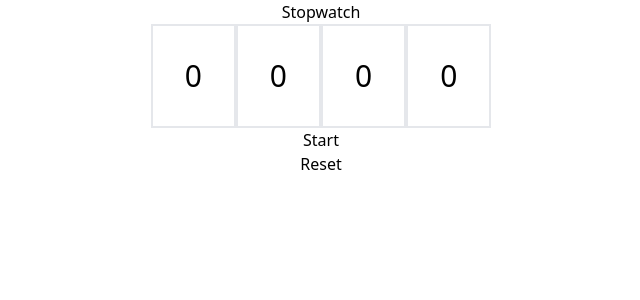
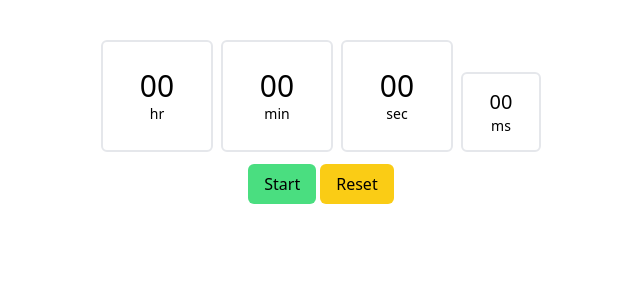
Before and after one commit to Shopify/eng-intern-assessment-react, a React app: page / in a window 1280 px wide. Shown: the top 300 px of the page, without its empty margins (319-959 px from the left). Built offline with nearby package versions, Linux system fonts and the light colour scheme.

Commit message:
Added basic styling to stopwatch and lap display

```diff
--- a/src/App.tsx
+++ b/src/App.tsx
@@ -4,8 +4,7 @@ import "./app.css";
 
 export default function App() {
   return (
-    <div className="flex flex-col items-center">
-      <h1>Stopwatch</h1>
+    <div className="mt-10">
       <StopWatch />
     </div>
   );
--- a/src/StopWatch.tsx
+++ b/src/StopWatch.tsx
@@ -28,16 +28,27 @@ export default function StopWatch() {
   const seconds = Math.floor((time % 6000) / 100);
   const milliseconds = time % 100;
 
+  const reversedLaps = laps.slice().reverse();
+
   return (
-    <>
-      <div className="flex">
-        {/* <p>
-          {hours}:{minutes}:{seconds}:{milliseconds}
-        </p> */}
-        <div className="border-2 text-3xl p-8">{hours}</div>
-        <div className="border-2 text-3xl p-8">{minutes}</div>
-        <div className="border-2 text-3xl p-8">{seconds}</div>
-        <div className="border-2 text-3xl p-8">{milliseconds}</div>
+    <div className="flex flex-col items-center gap-3">
+      <div className="flex gap-2 items-end">
+        <div className="border-2 text-3xl w-28 h-28 flex flex-col justify-center items-center rounded-md">
+          <div>{hours.toString().padStart(2, "0")}</div>
+          <p className="text-sm">hr</p>
+        </div>
+        <div className="border-2 text-3xl w-28 h-28 flex flex-col justify-center items-center rounded-md">
+          <div>{minutes.toString().padStart(2, "0")}</div>
+          <p className="text-sm">min</p>
+        </div>
+        <div className="border-2 text-3xl w-28 h-28 flex flex-col justify-center items-center rounded-md">
+          <div>{seconds.toString().padStart(2, "0")}</div>
+          <p className="text-sm">sec</p>
+        </div>
+        <div className="border-2 text-xl w-20 h-20 flex flex-col justify-center items-center rounded-md">
+          <div>{milliseconds.toString().padStart(2, "0")}</div>
+          <p className="text-sm">ms</p>
+        </div>
       </div>
       <StopWatchButton
         isRunning={isRunning}
@@ -46,24 +57,30 @@ export default function StopWatch() {
         setLaps={setLaps}
         time={time}
       />
-      <div>
-        <ul>
-          {laps.map((lap, index) => {
-            const hours = Math.floor(lap / 360000);
-            const minutes = Math.floor((lap % 360000) / 6000);
-            const seconds = Math.floor((lap % 6000) / 100);
-            const milliseconds = lap % 100;
+      <div className="w-full h-72 overflow-y-auto py-6">
+        <ul className="flex flex-col items-center gap-2">
+          {reversedLaps.map((lap, index) => {
+            const hours = Math.floor(lap / 360000)
+              .toString()
+              .padStart(2, "0");
+            const minutes = Math.floor((lap % 360000) / 6000)
+              .toString()
+              .padStart(2, "0");
+            const seconds = Math.floor((lap % 6000) / 100)
+              .toString()
+              .padStart(2, "0");
+            const milliseconds = (lap % 100).toString().padStart(2, "0");
             return (
-              <li key={index}>
-                <p>Lap {index + 1}</p>
-                <p>
-                  {hours}:{minutes}:{seconds}:{milliseconds}
+              <li key={index} className="border-2 w-[50%] rounded-md py-2 px-4">
+                <p className="text-xs text-slate-500">
+                  Lap {reversedLaps.length - index}
                 </p>
+                <p>{`${hours}:${minutes}:${seconds}:${milliseconds}`}</p>
               </li>
             );
           })}
         </ul>
       </div>
-    </>
+    </div>
   );
 }
--- a/src/StopWatchButton.tsx
+++ b/src/StopWatchButton.tsx
@@ -10,8 +10,13 @@ type StopWatchButtonProps = {
 
 export default function StopWatchButton(props: StopWatchButtonProps) {
   return (
-    <>
-      <button onClick={() => props.setIsRunning(!props.isRunning)}>
+    <div className="flex gap-1">
+      <button
+        onClick={() => props.setIsRunning(!props.isRunning)}
+        className={`rounded-md px-4 py-2 ${
+          props.isRunning ? "bg-red-400" : "bg-green-400"
+        }`}
+      >
         {props.isRunning ? "Stop" : "Start"}
       </button>
       <button
@@ -20,6 +25,7 @@ export default function StopWatchButton(props: StopWatchButtonProps) {
           props.setIsRunning(false);
           props.setLaps([]);
         }}
+        className="rounded-md px-4 py-2 bg-yellow-400"
       >
         Reset
       </button>
@@ -28,10 +34,11 @@ export default function StopWatchButton(props: StopWatchButtonProps) {
           onClick={() => {
             props.setLaps((laps) => [...laps, props.time]);
           }}
+          className="rounded-md px-4 py-2 bg-sky-400"
         >
           Lap
         </button>
       )}
-    </>
+    </div>
   );
 }
```
